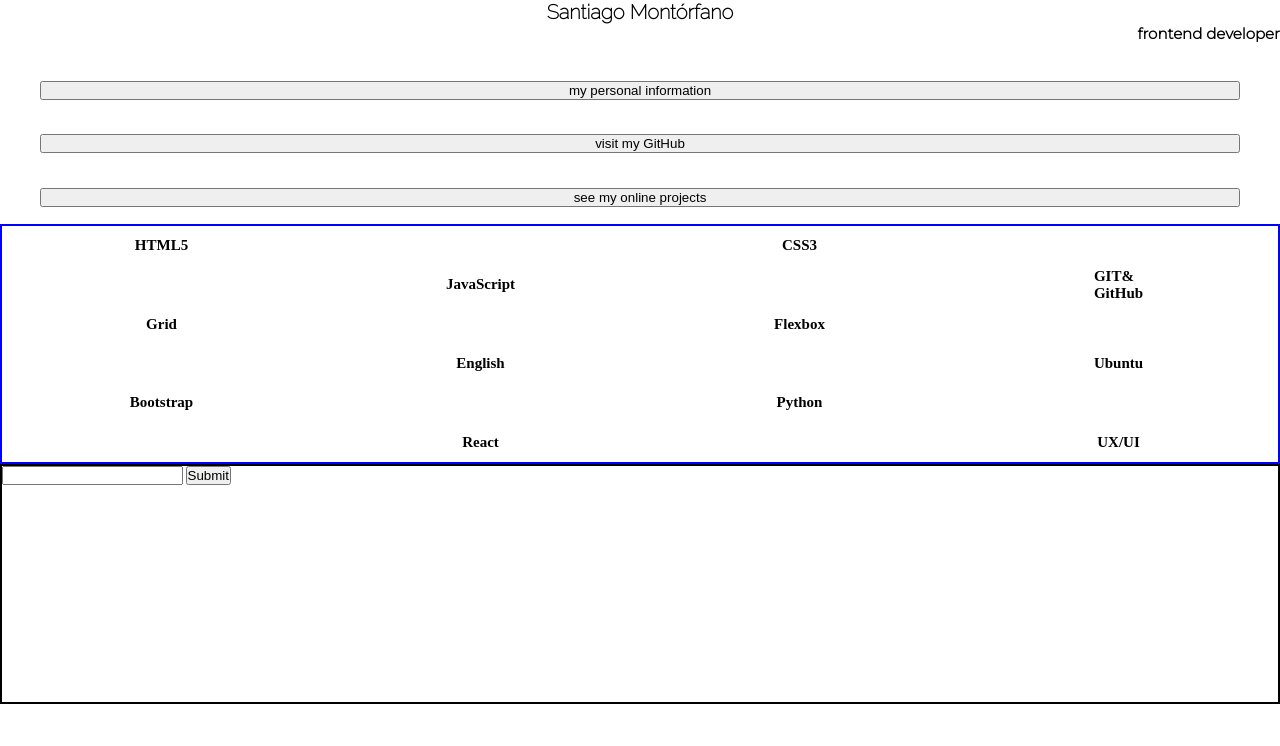
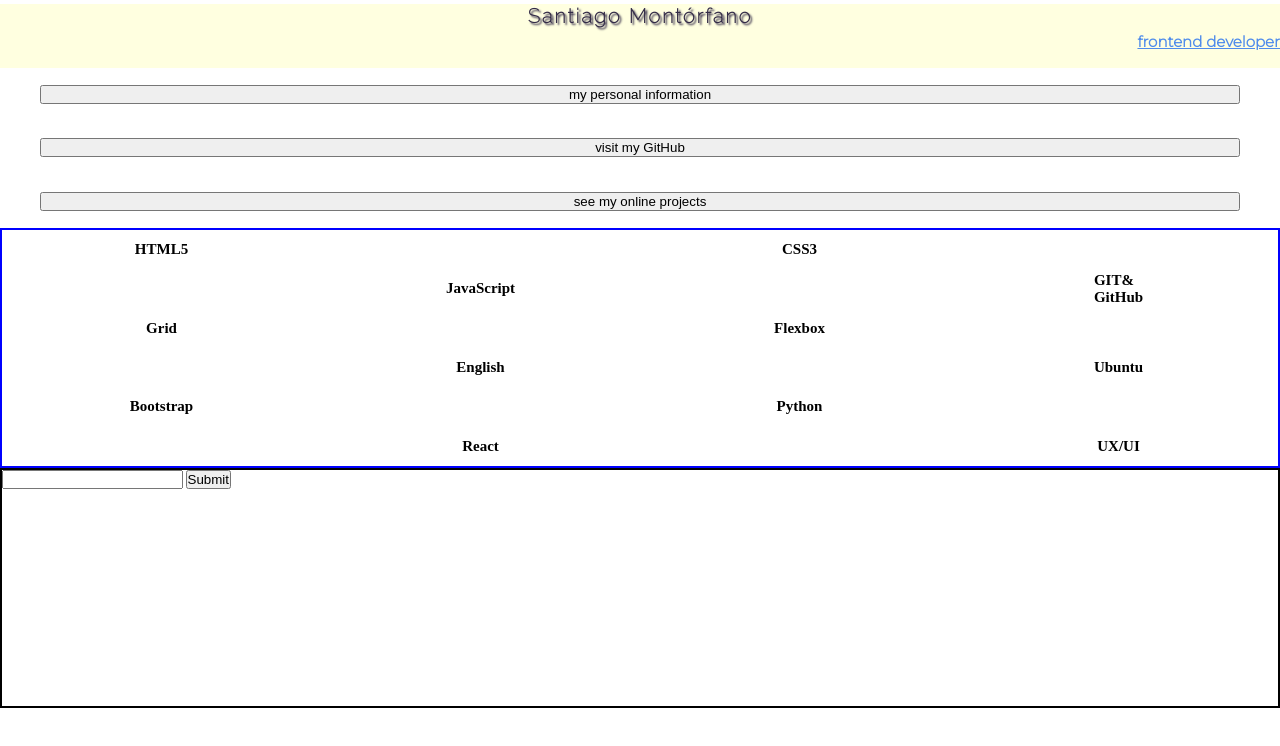
Before and after one commit to SantiagoMontorfano/myPersonalWeb, a plain HTML site: page index.html in a window 1280 px wide. Drawn offline with Linux system fonts and the light colour scheme.

Commit message:
i include palet color and background color in header, and font family en header

```diff
--- a/css/style.css
+++ b/css/style.css
@@ -2,6 +2,14 @@
     margin: 0;
     padding: 0;
     box-sizing: border-box;
+}
+
+:root {
+    --primary-color: #332B47;
+    --second-color: #4F8CEB;
+    --third-color: #B6B4CA;
+    --fourth-color: #2FABA7;
+    --fifth-color: #FFEBE0;
 }
 
 html {
@@ -15,17 +23,24 @@ html {
 
 .header {
     height: 8%;
+   background-color: lightyellow;
 
 }
 
 .header__h1 {
     font-family: 'Raleway', sans-serif;
     text-align: center;
+    color: var(--primary-color);
+    text-shadow: .2rem .2rem .2rem var(--primary-color);
+    letter-spacing: .2rem;
+    margin: .4rem;
 }
 
 .header__h2 {
     font-family: 'Montserrat', sans-serif;
     text-align: end;
+    color: var(--second-color);
+    text-decoration-line: underline;
 
 }
 
@@ -53,6 +68,7 @@ html {
     justify-content: space-around;
     flex-direction: column;
     padding: 0 4rem;
+
 }
 
 .main__button {
```
